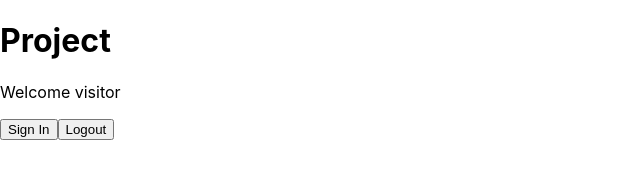
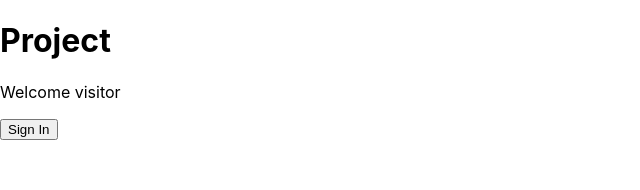
Before and after one commit to salvadorlp/course-reactjs, a React (Create React App) app in the folder mywebsite/: page / in a window 1280 px wide. Shown: the top 190 px of the page, without its empty margins (0-640 px from the left). Built offline with nearby package versions, Linux system fonts and the light colour scheme.

Commit message:
Conditional render

```diff
--- a/mywebsite/src/components/member/index.js
+++ b/mywebsite/src/components/member/index.js
@@ -5,6 +5,7 @@ class Member extends Component {
     super(props);
     this.state = {
       name: props.name,
+      status: false,
     };
 
     this.signIn = this.signIn.bind(this);
@@ -12,7 +13,7 @@ class Member extends Component {
 
   signIn() {
     const name = prompt("What's your name?");
-    this.setState({ name: name });
+    this.setState({ name: name, status: true });
   }
 
   render() {
@@ -20,9 +21,16 @@ class Member extends Component {
       <div>
         <p>Welcome {this.state.name}</p>
         <button onClick={this.signIn}>Sign In</button>
-        <button onClick={() => this.setState({ name: "visitor" })}>
-          Logout
-        </button>
+
+        {this.state.status ? (
+          <button
+            onClick={() => this.setState({ name: "visitor", status: false })}
+          >
+            Logout
+          </button>
+        ) : (
+          <div></div>
+        )}
       </div>
     );
   }
```
